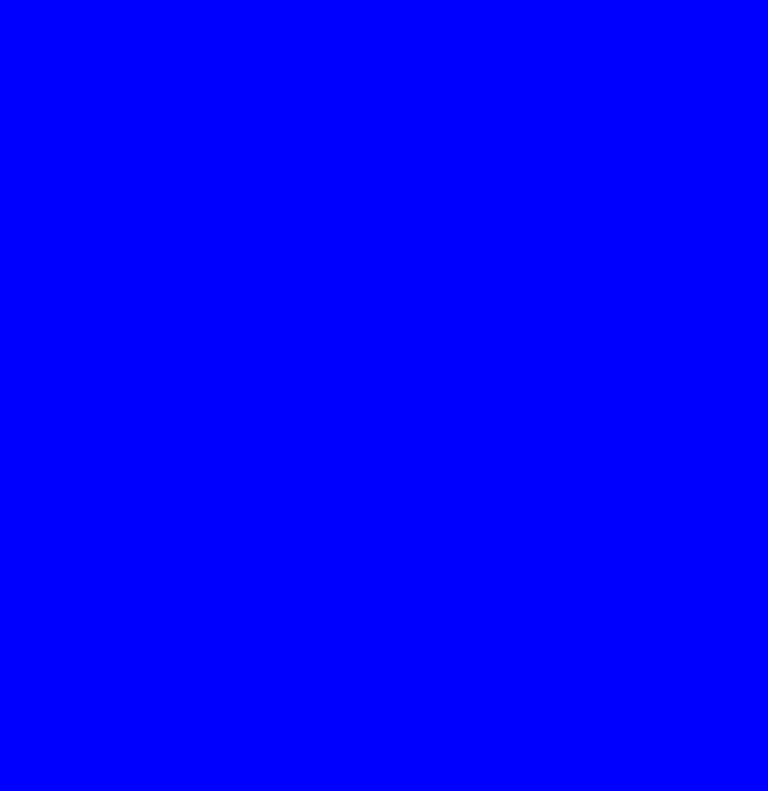
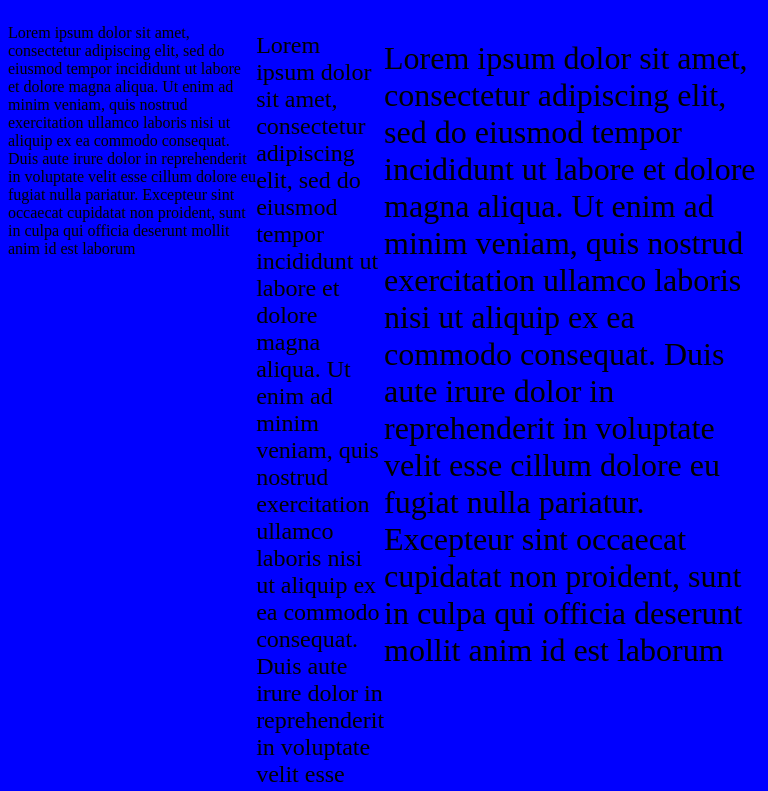
Before and after one commit to JulienMorizet/Responsive_web_design, a plain HTML site: page index.html in a window 768 px wide. Shown: the top 791 px of the page. Drawn offline with Linux system fonts and the light colour scheme.

Commit message:
exercices done

```diff
--- a/index.html
+++ b/index.html
@@ -9,17 +9,29 @@
 </head>
 <body>
 
+    <div class="container1">
     <div id="small">
-      small
+      <title>Content for smartphones</title>
+      <p>
+            Lorem ipsum dolor sit amet, consectetur adipiscing elit, sed do eiusmod tempor incididunt ut labore et dolore magna aliqua. Ut enim ad minim veniam, quis nostrud exercitation ullamco laboris nisi ut aliquip ex ea commodo consequat. Duis aute irure dolor in reprehenderit in voluptate velit esse cillum dolore eu fugiat nulla pariatur. Excepteur sint occaecat cupidatat non proident, sunt in culpa qui officia deserunt mollit anim id est laborum
+      </p>
     </div>
 
     <div id="medium">
-        medium
+        <title>Content for tablets</title>
+        <p>
+                Lorem ipsum dolor sit amet, consectetur adipiscing elit, sed do eiusmod tempor incididunt ut labore et dolore magna aliqua. Ut enim ad minim veniam, quis nostrud exercitation ullamco laboris nisi ut aliquip ex ea commodo consequat. Duis aute irure dolor in reprehenderit in voluptate velit esse cillum dolore eu fugiat nulla pariatur. Excepteur sint occaecat cupidatat non proident, sunt in culpa qui officia deserunt mollit anim id est laborum
+        </p>
     </div>
 
     <div id="large">
-        large
+        <title>Content for computers</title>
+        <p>
+                Lorem ipsum dolor sit amet, consectetur adipiscing elit, sed do eiusmod tempor incididunt ut labore et dolore magna aliqua. Ut enim ad minim veniam, quis nostrud exercitation ullamco laboris nisi ut aliquip ex ea commodo consequat. Duis aute irure dolor in reprehenderit in voluptate velit esse cillum dolore eu fugiat nulla pariatur. Excepteur sint occaecat cupidatat non proident, sunt in culpa qui officia deserunt mollit anim id est laborum
+        </p>
     </div>
+
+</div>
 
 </body>
 </html>
--- a/style.css
+++ b/style.css
@@ -3,8 +3,13 @@
       background-color: red;
       }
 
-      #medium, #large {
-          display: none;
+     #small {
+          font-size: 1em;
+      }
+
+      .container1 {
+          display: flex;
+          flex-direction: column;
       }
 }
 
@@ -13,8 +18,17 @@
         background-color: green;
     }
 
-    #small, #large {
-        display: none;
+    #medium {
+        font-size: 1.5em;
+        width: 33%;
+    }
+
+    #small {
+        width: 66%;
+    }
+
+    #large {
+        width: 100%;
     }
 }
 
@@ -23,7 +37,12 @@
         background-color: blue;
     }
 
-    #small, #medium {
-        display: none;
+    #large {
+        font-size: 2em;
+    }
+
+    .container1 {
+        display:flex;
+        flex-direction: row;
     }
 }
```
